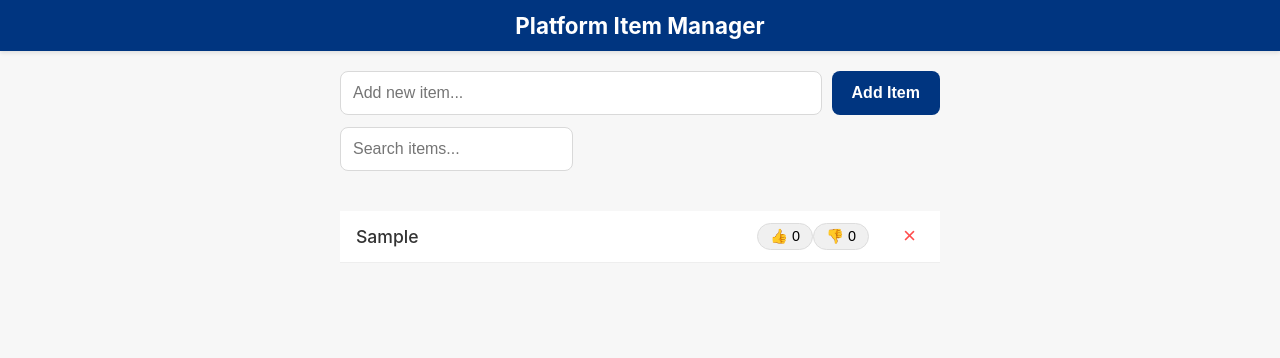
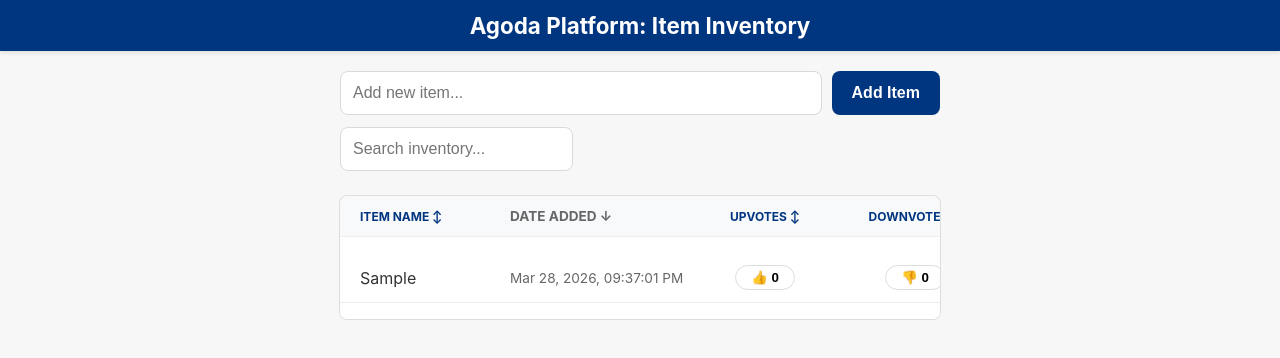
Before and after one commit to manasgupta19/item-manager, a React (Vite) app: page / in a window 1280 px wide. Both pictures are taken after typing "Sample" into the empty fields and a click on the button "Add Item". Shown: the top 358 px of the page. Built offline with nearby package versions, Linux system fonts and the light colour scheme.

Commit message:
added sorting functionality

```diff
--- a/src/App.css
+++ b/src/App.css
@@ -160,17 +160,6 @@
   gap: 15px;
 }
 
-/* Accessible and Subtle Vote Pill Style */
-.vote-btn {
-  background-color: #f0f0f0;
-  border: 1px solid #ddd;
-  border-radius: var(--agoda-radius-pill);
-  padding: 4px 12px;
-  cursor: pointer;
-  font-size: 0.9rem;
-  transition: transform 0.1s;
-}
-
 .vote-btn:active {
   transform: scale(0.95);
 }
@@ -204,3 +193,128 @@
   color: #cc0000;
   font-weight: bold;
 }
+
+.sort-bar {
+  display: flex;
+  align-items: center;
+  gap: 10px;
+  margin-top: 15px;
+  overflow-x: auto; /* For mobile responsiveness */
+  padding-bottom: 5px;
+}
+
+.sort-label {
+  font-size: 0.85rem;
+  color: var(--agoda-text-secondary);
+  font-weight: 600;
+  white-space: nowrap;
+}
+
+.sort-tab {
+  background: white;
+  border: 1px solid var(--agoda-border-neutral);
+  border-radius: var(--agoda-radius-pill);
+  padding: 6px 14px;
+  font-size: 0.85rem;
+  cursor: pointer;
+  white-space: nowrap;
+  transition: all 0.2s;
+}
+
+.sort-tab:hover {
+  border-color: var(--agoda-blue-interaction);
+  color: var(--agoda-blue-interaction);
+}
+
+.sort-tab.active {
+  background-color: var(--agoda-blue-primary);
+  color: white;
+  border-color: var(--agoda-blue-primary);
+}
+
+.item-date {
+  font-size: 0.75rem;
+  color: var(--agoda-text-secondary);
+  margin-top: -4px;
+}
+
+/* Agoda Dashboard Styling */
+.table-container {
+  width: 100%;
+  background: white;
+  border-radius: 8px;
+  border: 1px solid #ddd;
+  overflow-x: auto;
+}
+
+/* Table Layout Grid */
+.list-header, .list-row {
+  display: flex;
+  align-items: center;
+  padding: 12px 20px;
+  border-bottom: 1px solid #eee;
+  text-align: left;
+  min-width: 750px;
+}
+
+.list-header {
+  background-color: #f8f9fa;
+  font-weight: 700;
+  color: #003580;
+  font-size: 0.75rem;
+  text-transform: uppercase;
+}
+
+/* Define matching column widths */
+.col-name { flex: 2.5; min-width: 150px; }
+.col-date { flex: 2; min-width: 180px; font-size: 0.85rem; }
+.col-votes { flex: 1; min-width: 100px; display: flex; justify-content: center; }
+.col-actions { flex: 1; min-width: 120px; display: flex; justify-content: flex-end; }
+
+.sortable {
+  cursor: pointer;
+  user-select: none;
+  transition: color 0.2s;
+}
+
+.sortable:hover {
+  color: #0071c2;
+  text-decoration: underline;
+}
+
+.text-center { justify-content: center; }
+
+.vote-btn {
+  background: white;
+  border: 1px solid #ddd;
+  border-radius: 20px;
+  padding: 4px 10px;
+  font-weight: 600;
+  min-width: 60px;
+}
+
+/* Column Width Definitions */
+.col-name { flex: 2; }
+.col-date { flex: 2; font-size: 0.85rem; color: #666; }
+.col-votes { flex: 2; display: flex; justify-content: center; }
+.col-actions { flex: 1; display: flex; justify-content: flex-end; }
+
+.vote-group {
+  display: flex;
+  gap: 10px;
+}
+
+.delete-btn-action {
+  background-color: #fff1f0;
+  color: #ff4d4f;
+  border: 1px solid #ffccc7;
+  padding: 4px 12px;
+  border-radius: 4px;
+  cursor: pointer;
+  font-size: 0.8rem;
+}
+
+.delete-btn-action:hover {
+  background-color: #ff4d4f;
+  color: white;
+}
--- a/src/App.jsx
+++ b/src/App.jsx
@@ -8,27 +8,51 @@
   const [input, setInput] = useState("");
   const [searchQuery, setSearchQuery] = useState("");
 
-  const filteredItems = useMemo(() => {
-    return items.filter((item) =>
+  // Requirement: Toggleable sort state for Name, Date, Upvotes, and Downvotes
+  const [sortConfig, setSortConfig] = useState({ key: "date", direction: "desc" });
+
+  const handleSort = (key) => {
+    setSortConfig((prev) => ({
+      key,
+      direction: prev.key === key && prev.direction === "desc" ? "asc" : "desc",
+    }));
+  };
+
+  const processedItems = useMemo(() => {
+    let result = items.filter((item) =>
       item.text.toLowerCase().includes(searchQuery.toLowerCase())
     );
-  }, [items, searchQuery]);
 
-  const handleSubmit = (e) => {
-    e.preventDefault();
-    addItem(input);
-    setInput("");
+    return result.sort((a, b) => {
+      const { key, direction } = sortConfig;
+      let comparison = 0;
+
+      if (key === "text") {
+        comparison = a.text.localeCompare(b.text);
+      } else if (key === "date") {
+        comparison = new Date(a.date) - new Date(b.date);
+      } else {
+        comparison = (a[key] ?? 0) - (b[key] ?? 0);
+      }
+
+      return direction === "desc" ? -comparison : comparison;
+    });
+  }, [items, searchQuery, sortConfig]);
+
+  const getSortIcon = (key) => {
+    if (sortConfig.key !== key) return "↕";
+    return sortConfig.direction === "desc" ? "↓" : "↑";
   };
 
   return (
     <div className="container">
       <header className="navbar">
-        <h1>Platform Item Manager</h1>
+        <h1>Agoda Platform: Item Inventory</h1>
       </header>
 
       <main className="App">
         <section className="controls">
-          <form onSubmit={handleSubmit} className="input-group">
+          <form onSubmit={(e) => { e.preventDefault(); addItem(input); setInput(""); }} className="input-group">
             <input
               type="text"
               value={input}
@@ -43,22 +67,35 @@
             type="text"
             value={searchQuery}
             onChange={(e) => setSearchQuery(e.target.value)}
-            placeholder="Search items..."
+            placeholder="Search inventory..."
             className="search-input"
             data-testid="search-input"
           />
         </section>
 
-        <ul data-testid="item-list" className="item-list" aria-live="polite">
-          {filteredItems.map((item) => (
-            <ListItem
-              key={item.id}
-              item={item}
-              onRemove={removeItem}
-              onVote={handleVote}
-            />
-          ))}
-        </ul>
+        <div className="table-container">
+          <div className="list-header">
+            <div className="col-name sortable" onClick={() => handleSort("text")}>
+              Item Name {getSortIcon("text")}
+            </div>
+            <div className="col-date sortable" onClick={() => handleSort("date")}>
+              Date Added {getSortIcon("date")}
+            </div>
+            <div className="col-votes sortable" onClick={() => handleSort("upvotes")}>
+              Upvotes {getSortIcon("upvotes")}
+            </div>
+            <div className="col-votes sortable" onClick={() => handleSort("downvotes")}>
+              Downvotes {getSortIcon("downvotes")}
+            </div>
+            <div className="col-actions">Actions</div>
+          </div>
+
+          <ul data-testid="item-list" className="item-list">
+            {processedItems.map((item) => (
+              <ListItem key={item.id} item={item} onRemove={removeItem} onVote={handleVote} />
+            ))}
+          </ul>
+        </div>
       </main>
     </div>
   );
--- a/src/components/ListItem.jsx
+++ b/src/components/ListItem.jsx
@@ -1,30 +1,32 @@
 import React from "react";
 
-// src/components/ListItem.jsx
 const ListItem = React.memo(({ item, onRemove, onVote }) => {
+  // Staff Standard: Use 'en-US' for deterministic testing of AM/PM format
+  const formattedDateTime = new Date(item.date).toLocaleString('en-US', {
+    month: 'short', day: 'numeric', year: 'numeric',
+    hour: '2-digit', minute: '2-digit', second: '2-digit', hour12: true
+  });
+
   return (
-    <li data-testid="list-item" className="list-item">
-      {/* 1. Text container with ellipsis support */}
-      <span className="item-text">{item.text}</span>
+    <li data-testid="list-item" className="list-row">
+      <div className="col-name">{item.text}</div>
+      <div className="col-date">{formattedDateTime}</div>
 
-      {/* 2. Actions container forced to a single row */}
-      <div className="item-actions">
-        <div className="vote-section">
-          <button onClick={() => onVote(item.id, 'upvotes')} className="vote-btn up" aria-label="Upvote">
-            👍 <span key={`up-${item.upvotes}`} className="count">{item.upvotes ?? 0}</span>
-          </button>
-          <button onClick={() => onVote(item.id, 'downvotes')} className="vote-btn down" aria-label="Downvote">
-            👎 <span key={`down-${item.downvotes}`} className="count">{item.downvotes ?? 0}</span>
-          </button>
-        </div>
+      <div className="col-votes">
+        <button onClick={() => onVote(item.id, 'upvotes')} className="vote-btn up" aria-label="Upvote">
+          👍 <span className="count">{item.upvotes ?? 0}</span>
+        </button>
+      </div>
 
-        <button
-          onClick={() => onRemove(item.id)}
-          className="delete-btn"
-          data-testid="delete-button"
-          aria-label={`Delete ${item.text}`}
-        >
-          &times;
+      <div className="col-votes">
+        <button onClick={() => onVote(item.id, 'downvotes')} className="vote-btn down" aria-label="Downvote">
+          👎 <span className="count">{item.downvotes ?? 0}</span>
+        </button>
+      </div>
+
+      <div className="col-actions">
+        <button onClick={() => onRemove(item.id)} className="delete-btn-action" data-testid="delete-button">
+          Remove
         </button>
       </div>
     </li>
--- a/src/hooks/useItemList.js
+++ b/src/hooks/useItemList.js
@@ -4,12 +4,12 @@
   const [items, setItems] = useState(() => {
     const saved = localStorage.getItem("agoda_item_manager");
     const parsed = saved ? JSON.parse(saved) : [];
-
-    // Data Migration: Ensure every item has voting fields to prevent NaN
+    // Data Migration: Ensure all items have a date
     return parsed.map(item => ({
       ...item,
       upvotes: item.upvotes ?? 0,
-      downvotes: item.downvotes ?? 0
+      downvotes: item.downvotes ?? 0,
+      date: item.date ?? new Date().toISOString()
     }));
   });
 
@@ -20,28 +20,24 @@
   const addItem = useCallback((text) => {
     const trimmed = text.trim();
     if (!trimmed) return;
-
     setItems((prev) => {
-      if (prev.some(item => item.text.toLowerCase() === trimmed.toLowerCase())) return prev;
+      if (prev.some(i => i.text.toLowerCase() === trimmed.toLowerCase())) return prev;
       return [...prev, {
         id: crypto.randomUUID(),
         text: trimmed,
         upvotes: 0,
-        downvotes: 0
+        downvotes: 0,
+        date: new Date().toISOString() // Set timestamp on creation
       }];
     });
   }, []);
 
-  const removeItem = useCallback((id) => {
-    setItems((prev) => prev.filter((item) => item.id !== id));
+  const handleVote = useCallback((id, type) => {
+    setItems(prev => prev.map(i => i.id === id ? { ...i, [type]: i[type] + 1 } : i));
   }, []);
 
-  const handleVote = useCallback((id, type) => {
-    setItems((prev) =>
-      prev.map((item) =>
-        item.id === id ? { ...item, [type]: (item[type] ?? 0) + 1 } : item
-      )
-    );
+  const removeItem = useCallback((id) => {
+    setItems(prev => prev.filter(i => i.id !== id));
   }, []);
 
   return { items, addItem, removeItem, handleVote };
```
Also changed, not shown: 1 other file (tests, documents, lock files or other folders).
